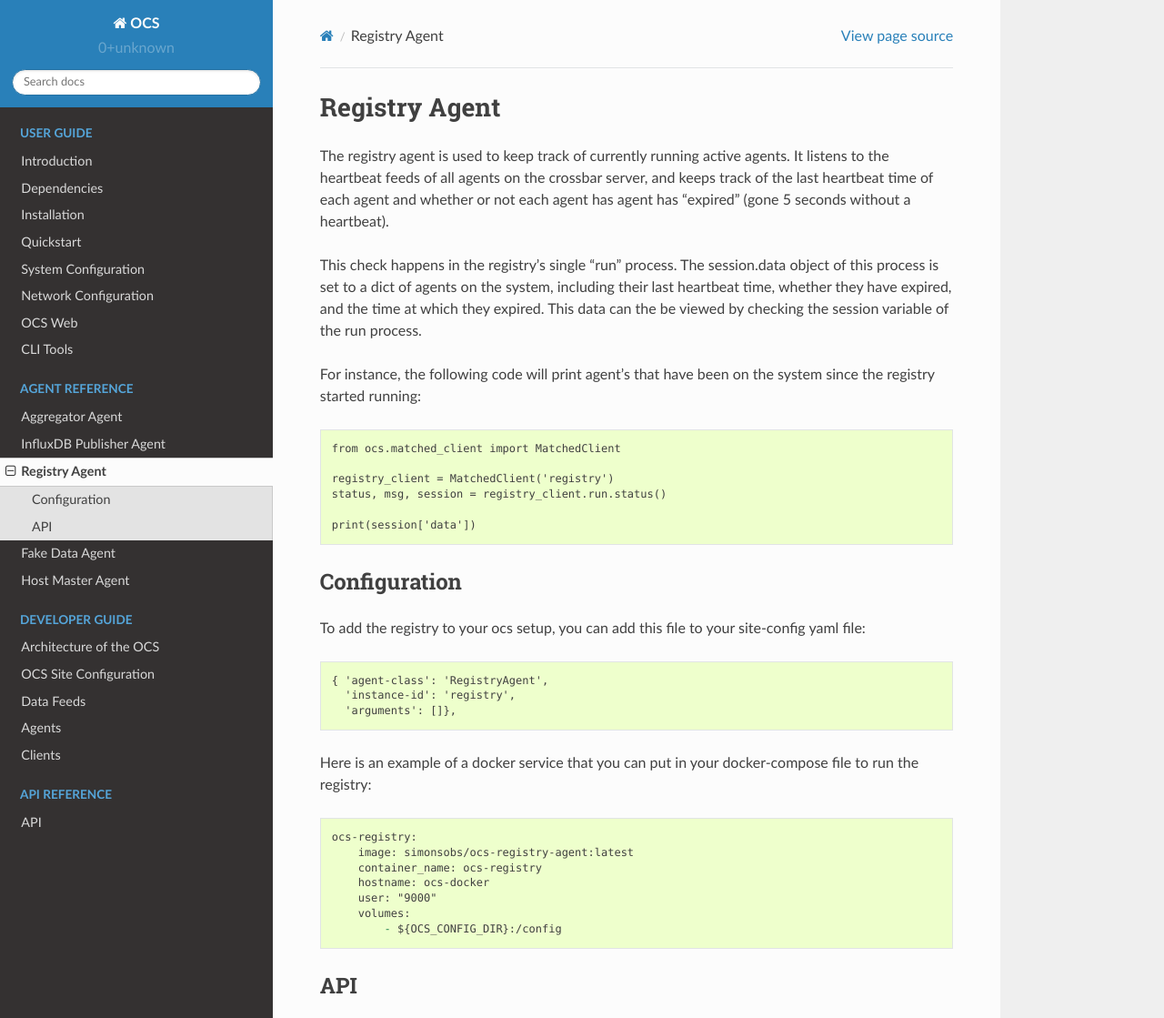
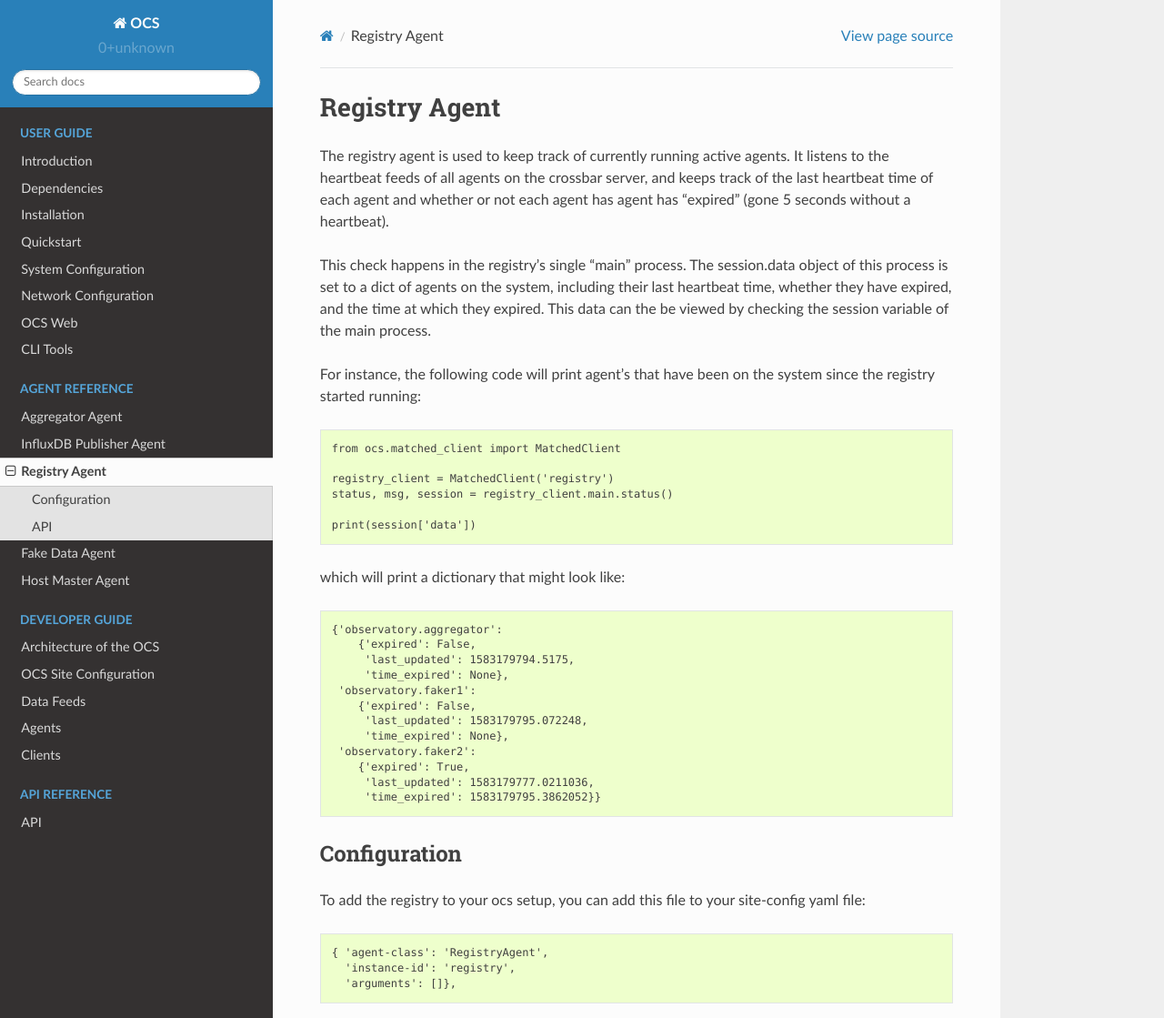
Before and after one commit to simonsobs/ocs, a Sphinx documentation site: the page built from docs/agents/registry.rst, in a window 1280 px wide and 1400 px high, cut to the strip 0-1119 px from the top of the window. Shown: the whole strip at 91% size. Built offline with Sphinx 7.4.7 and the Read the Docs theme 2.0.0, drawn with Linux system fonts in a browser that asks for light colours.

```diff
--- a/docs/agents/registry.rst
+++ b/docs/agents/registry.rst
@@ -10,10 +10,10 @@
 and keeps track of the last heartbeat time of each agent and whether
 or not each agent has agent has "expired" (gone 5 seconds without a heartbeat).
 
-This check happens in the registry's single "run" process. The session.data object
+This check happens in the registry's single "main" process. The session.data object
 of this process is set to a dict of agents on the system, including their last
 heartbeat time, whether they have expired, and the time at which they expired.
-This data can the be viewed by checking the session variable of the run process.
+This data can the be viewed by checking the session variable of the main process.
 
 For instance, the following code will print agent's that have been on the system
 since the registry started running::
@@ -21,9 +21,25 @@
     from ocs.matched_client import MatchedClient
 
     registry_client = MatchedClient('registry')
-    status, msg, session = registry_client.run.status()
+    status, msg, session = registry_client.main.status()
 
     print(session['data'])
+
+which will print a dictionary that might look like::
+
+    {'observatory.aggregator':
+        {'expired': False,
+         'last_updated': 1583179794.5175,
+         'time_expired': None},
+     'observatory.faker1':
+        {'expired': False,
+         'last_updated': 1583179795.072248,
+         'time_expired': None},
+     'observatory.faker2':
+        {'expired': True,
+         'last_updated': 1583179777.0211036,
+         'time_expired': 1583179795.3862052}}
+
 
 
 Configuration
```
Also changed, not shown: 1 other file.
